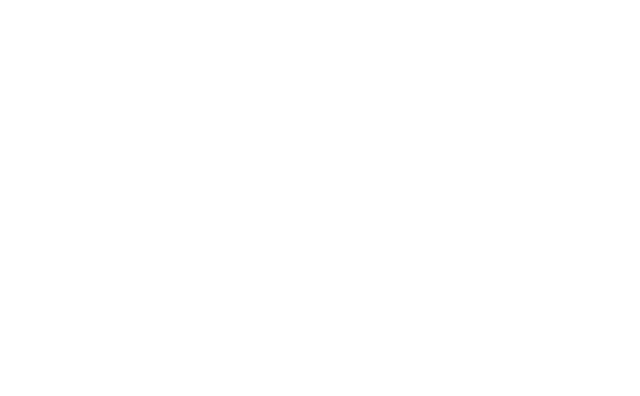
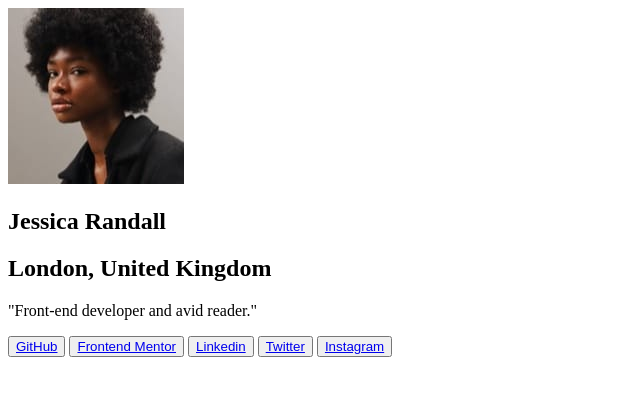
Before and after one commit to deknuydtbenjamin/Social-links-, a plain HTML site: page index.html in a window 1280 px wide. Shown: the whole page, without its empty margins (0-640 px from the left). Drawn offline with Linux system fonts and the light colour scheme.

Commit message:
feat: create html file

```diff
--- a/index.html
+++ b/index.html
@@ -7,7 +7,19 @@
   <title>Social links profile</title>
 </head>
 <body>
-
+  <section>
+    <img src="/assets/images/avatar-jessica.jpeg" alt="Profil picture Jessica Randall">
+    <h1>Jessica Randall</h1>
+    <h2>London, United Kingdom</h2>
+    <p>"Front-end developer and avid reader."</p>
+    <section>
+      <button><a href="/">GitHub</a></button>
+      <button><a href="/">Frontend Mentor</a></button>
+      <button><a href="/">Linkedin</a></button>
+      <button><a href="/">Twitter</a></button>
+      <button><a href="/">Instagram</a></button>
+    </section>
+  </section>
 
 </body>
 </html>
```
